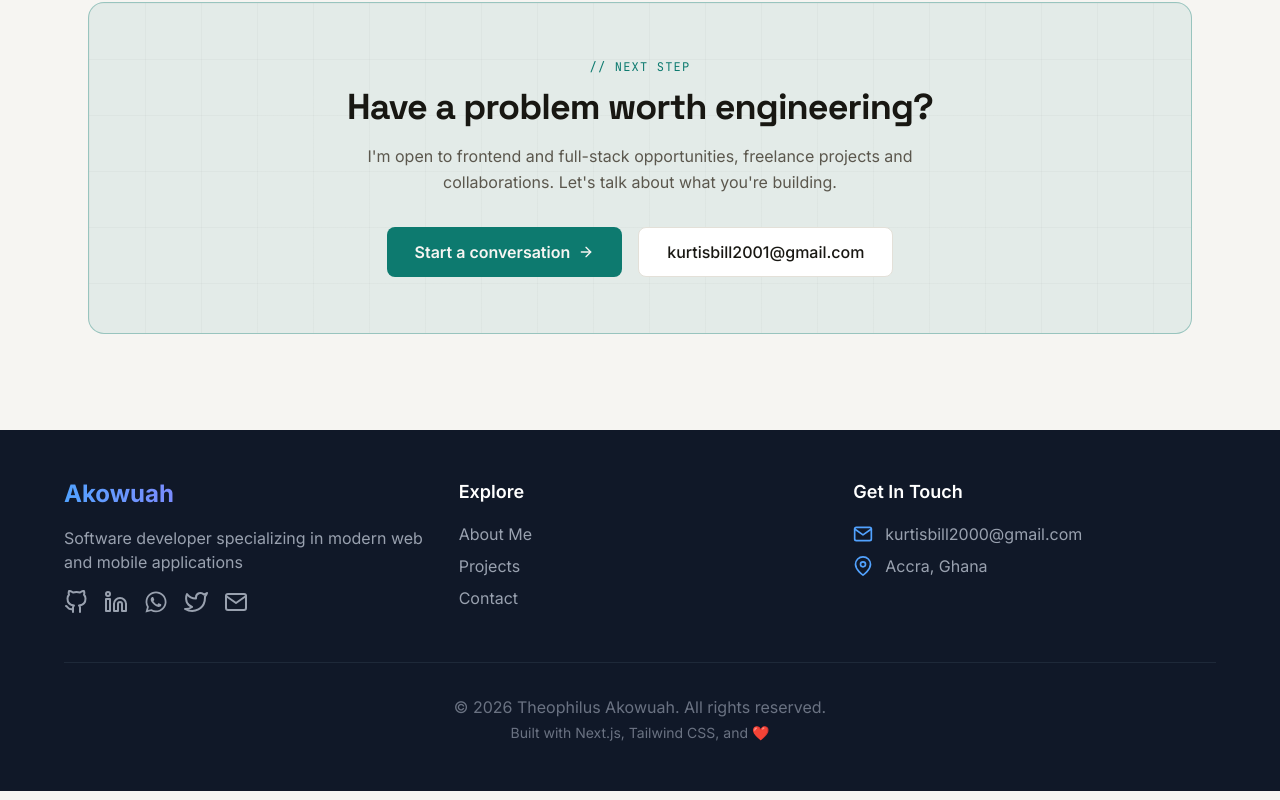
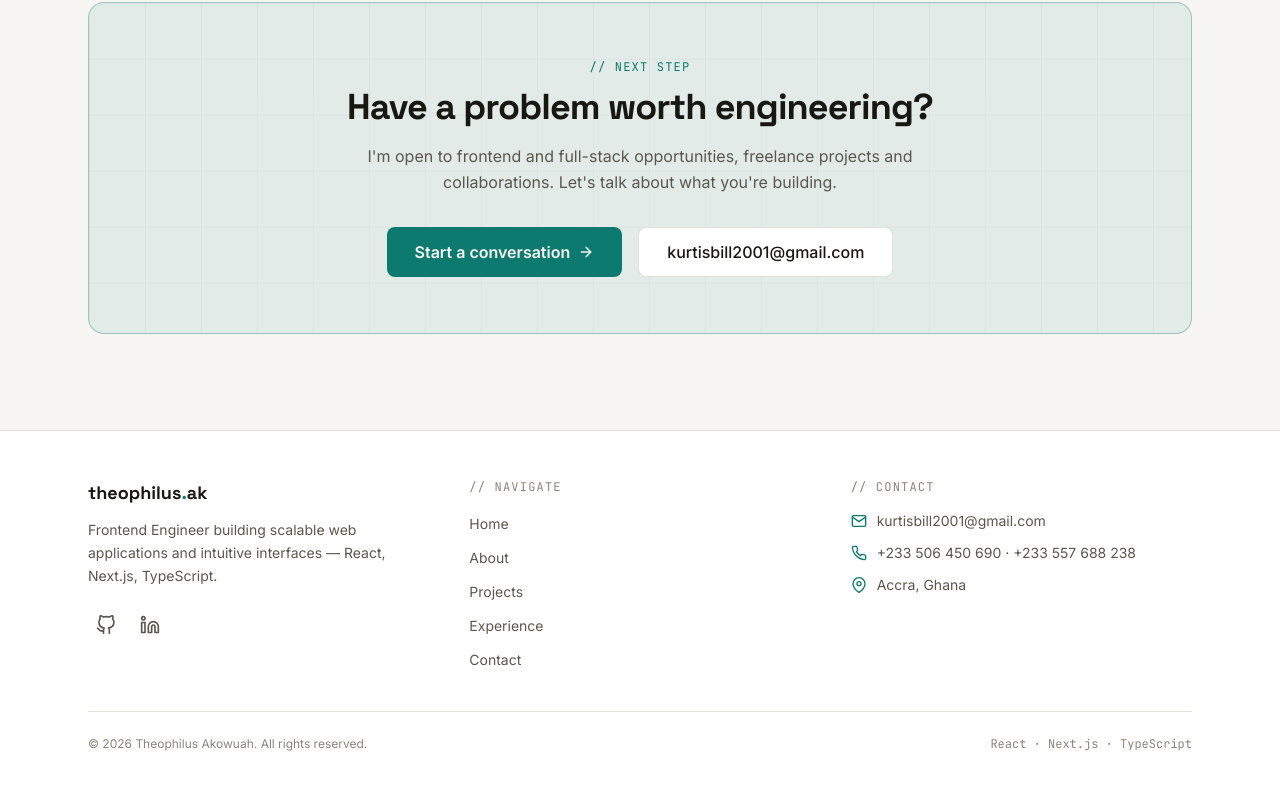
Before and after one commit to Kurtis1955/theophilus_ak, a Next.js app: page / in a window 1280 px wide. Shown: the part 4478-5278 px from the top of the page. Built offline with nearby package versions, Linux system fonts and the light colour scheme.

Commit message:
Update footer.tsx

```diff
--- a/app/components/footer.tsx
+++ b/app/components/footer.tsx
@@ -1,143 +1,97 @@
-// components/Footer.tsx
-import { FaWhatsapp } from "react-icons/fa";
-import {
-  FiGithub,
-  FiLinkedin,
-  FiMail,
-  FiMapPin,
-  FiTwitter,
-} from "react-icons/fi";
-import { SiUpwork } from "react-icons/si";
+import Link from "next/link";
+import { FiGithub, FiLinkedin, FiMail, FiMapPin, FiPhone } from "react-icons/fi";
+import { navLinks, site } from "@/app/lib/site";
 
 export default function Footer() {
   return (
-    <footer className="bg-gray-900 text-gray-300 py-12 px-4 sm:px-6 lg:px-8">
-      <div className="max-w-6xl mx-auto">
-        <div className="grid grid-cols-1 md:grid-cols-3 gap-8">
-          {/* Branding */}
-          <div className="space-y-4">
-            <h3 className="text-2xl font-bold bg-clip-text text-transparent bg-gradient-to-r from-blue-400 to-purple-500">
-              Akowuah
-            </h3>
-            <p className="text-gray-400">
-              Software developer specializing in modern web and mobile
-              applications
+    <footer className="border-t border-line bg-surface">
+      <div className="max-w-6xl mx-auto px-4 sm:px-6 py-12">
+        <div className="grid gap-10 md:grid-cols-3">
+          <div>
+            <p className="font-display font-bold text-lg text-ink">
+              theophilus<span className="text-accent">.</span>ak
             </p>
-            <div className="flex space-x-4">
+            <p className="mt-3 text-sm text-muted leading-relaxed max-w-xs">
+              Frontend Engineer building scalable web applications and intuitive
+              interfaces — React, Next.js, TypeScript.
+            </p>
+            <div className="mt-5 flex gap-2">
               <a
-                href="https://github.com/Kurtis1955"
+                href={site.github}
                 target="_blank"
                 rel="noopener noreferrer"
-                className="text-gray-400 hover:text-white transition-colors"
                 aria-label="GitHub"
+                className="p-2 rounded-md text-muted hover:text-accent hover:bg-accent-soft transition-colors"
               >
-                <FiGithub className="h-6 w-6" />
+                <FiGithub className="w-5 h-5" />
               </a>
               <a
-                href="linkedin.com/in/theophilus-akowuah-1b04b026a"
+                href={site.linkedin}
                 target="_blank"
                 rel="noopener noreferrer"
-                className="text-gray-400 hover:text-white transition-colors"
                 aria-label="LinkedIn"
+                className="p-2 rounded-md text-muted hover:text-accent hover:bg-accent-soft transition-colors"
               >
-                <FiLinkedin className="h-6 w-6" />
-              </a>
-              <a
-                href="https://wa.me/233506450690"
-                target="_blank"
-                rel="noopener noreferrer"
-                className="text-gray-400 hover:text-white transition-colors"
-                aria-label="WhatsApp"
-              >
-                <FaWhatsapp className="h-6 w-6" />
-              </a>
-              <a
-                href="https://upwork.com/yourprofile"
-                target="_blank"
-                rel="noopener noreferrer"
-                className="text-gray-400 hover:text-white transition-colors"
-                aria-label="Twitter"
-              >
-                <FiTwitter className="h-6 w-6" />
-              </a>
-              <a
-                href="mailto:kurtisbill2000@gmail.com"
-                className="text-gray-400 hover:text-white transition-colors"
-                aria-label="Email"
-              >
-                <FiMail className="h-6 w-6" />
+                <FiLinkedin className="w-5 h-5" />
               </a>
             </div>
           </div>
 
-          {/* Quick Links */}
-          <div className="space-y-4">
-            <h4 className="text-lg font-semibold text-white">Explore</h4>
-            <ul className="space-y-2">
+          <nav aria-label="Footer">
+            <p className="font-mono text-xs uppercase tracking-widest text-faint mb-4">
+              {"// navigate"}
+            </p>
+            <ul className="space-y-2.5">
+              {navLinks.map((l) => (
+                <li key={l.href}>
+                  <Link
+                    href={l.href}
+                    className="text-sm text-muted hover:text-accent transition-colors"
+                  >
+                    {l.label}
+                  </Link>
+                </li>
+              ))}
+            </ul>
+          </nav>
+
+          <div>
+            <p className="font-mono text-xs uppercase tracking-widest text-faint mb-4">
+              {"// contact"}
+            </p>
+            <ul className="space-y-3 text-sm">
               <li>
                 <a
-                  href="/about"
-                  className="text-gray-400 hover:text-blue-400 transition-colors"
+                  href={`mailto:${site.email}`}
+                  className="flex items-center gap-2.5 text-muted hover:text-accent transition-colors"
                 >
-                  About Me
-                </a>
-              </li>
-              {/* <li>
-                <a
-                  href="#experience"
-                  className="text-gray-400 hover:text-blue-400 transition-colors"
-                >
-                  Experience
-                </a>
-              </li> */}
-              <li>
-                <a
-                  href="/project-build"
-                  className="text-gray-400 hover:text-blue-400 transition-colors"
-                >
-                  Projects
+                  <FiMail className="w-4 h-4 text-accent shrink-0" />
+                  {site.email}
                 </a>
               </li>
               <li>
                 <a
-                  href="/contact"
-                  className="text-gray-400 hover:text-blue-400 transition-colors"
+                  href={`tel:${site.phones[0].replace(/\s/g, "")}`}
+                  className="flex items-center gap-2.5 text-muted hover:text-accent transition-colors"
                 >
-                  Contact
+                  <FiPhone className="w-4 h-4 text-accent shrink-0" />
+                  {site.phones.join(" · ")}
                 </a>
               </li>
-            </ul>
-          </div>
-
-          {/* Contact Info */}
-          <div className="space-y-4">
-            <h4 className="text-lg font-semibold text-white">Get In Touch</h4>
-            <ul className="space-y-2">
-              <li className="flex items-start">
-                <FiMail className="h-5 w-5 text-blue-400 mt-0.5 mr-3" />
-                <a
-                  href="mailto:hello@example.com"
-                  className="text-gray-400 hover:text-blue-400 transition-colors"
-                >
-                  kurtisbill2000@gmail.com
-                </a>
-              </li>
-              <li className="flex items-start">
-                <FiMapPin className="h-5 w-5 text-blue-400 mt-0.5 mr-3" />
-                <span className="text-gray-400">Accra, Ghana</span>
+              <li className="flex items-center gap-2.5 text-muted">
+                <FiMapPin className="w-4 h-4 text-accent shrink-0" />
+                {site.location}
               </li>
             </ul>
           </div>
         </div>
 
-        {/* Copyright */}
-        <div className="border-t border-gray-800 mt-12 pt-8 text-center text-gray-500">
-          <p>
-            © {new Date().getFullYear()} Theophilus Akowuah. All rights
-            reserved.
+        <div className="mt-10 pt-6 border-t border-line flex flex-col sm:flex-row items-center justify-between gap-3">
+          <p className="text-xs text-faint">
+            © {new Date().getFullYear()} {site.name}. All rights reserved.
           </p>
-          <p className="mt-1 text-sm">
-            Built with Next.js, Tailwind CSS, and ❤️
+          <p className="font-mono text-xs text-faint">
+            React · Next.js · TypeScript
           </p>
         </div>
       </div>
```
